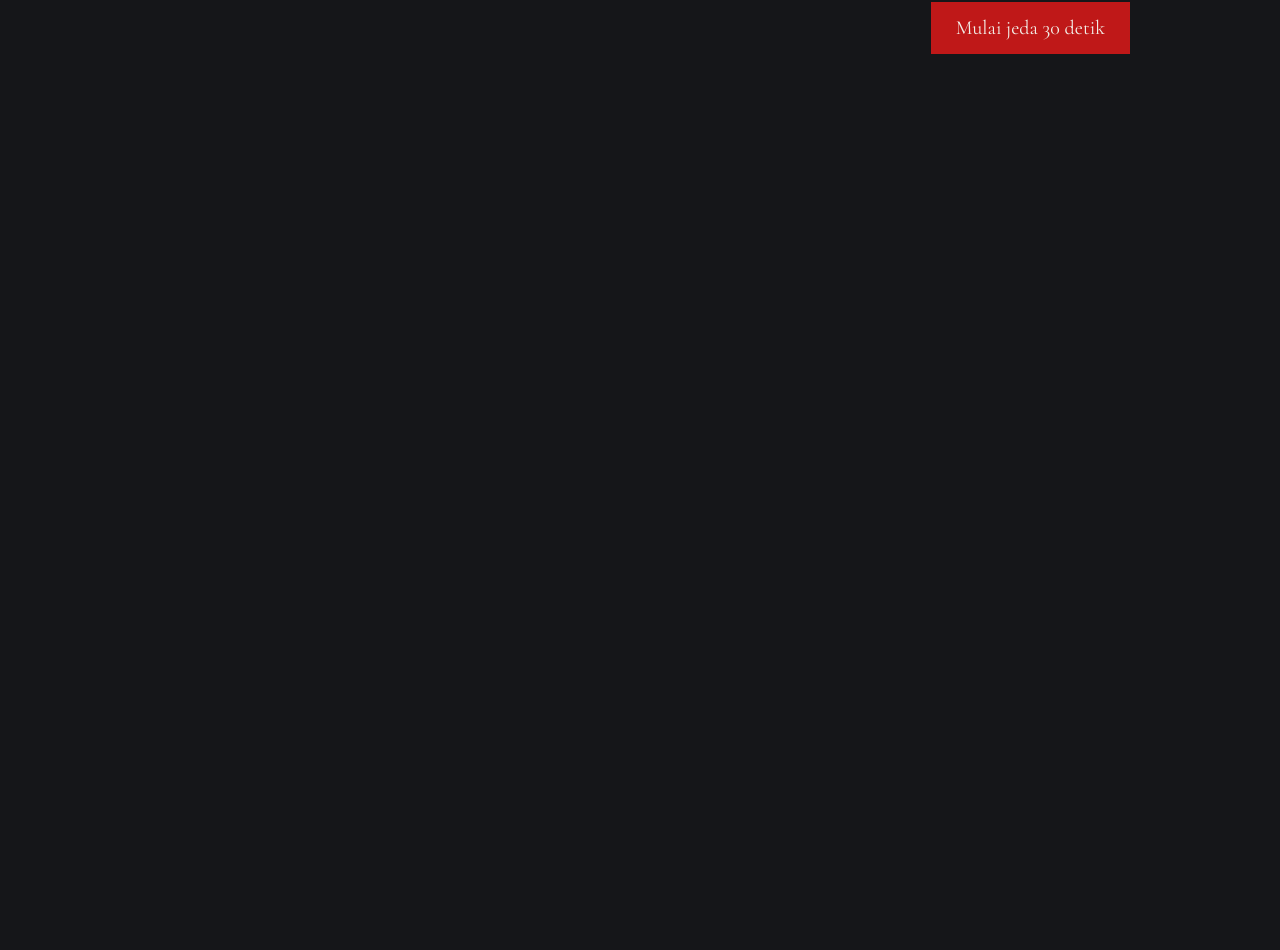
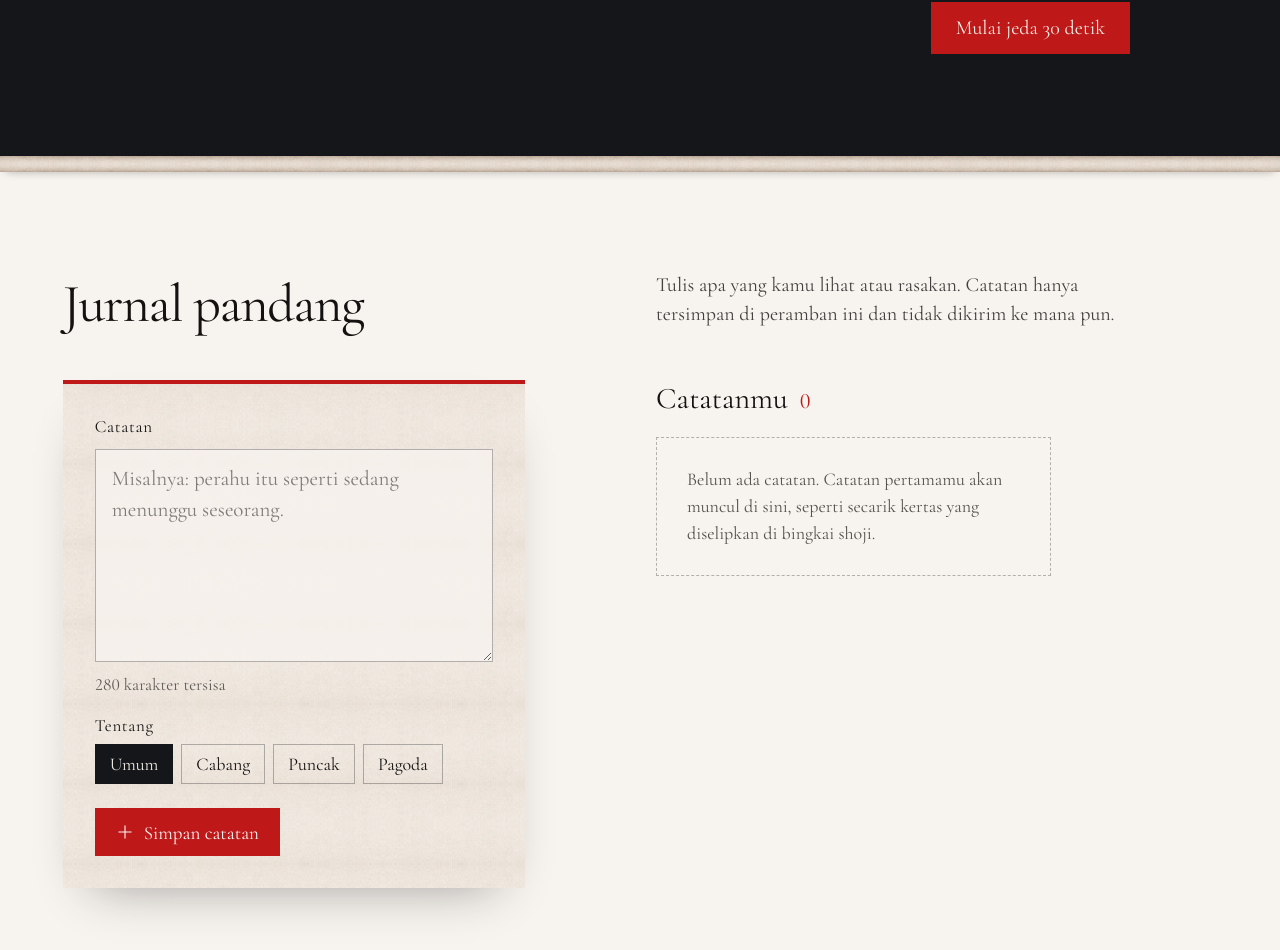
Before and after one commit to Fabverse0/Sakura, a React (Vite) app: page / in a window 1280 px wide. Shown: the part 6382-7332 px from the top of the page. Before the commit the page ends 6538 px from the top, so only its background shows below. Built offline with nearby package versions, Linux system fonts and the light colour scheme; a web font is replaced by a local one.

Commit message:
feat(journal): note form with counter and focus tag, list with empty state

```diff
--- a/src/App.jsx
+++ b/src/App.jsx
@@ -3,6 +3,7 @@ import { useViewTransition } from "./hooks/useViewTransition.js";
 import { sections } from "./data/sections.js";
 import { useActiveSection } from "./hooks/useActiveSection.js";
 import { Haiku } from "./sections/Haiku.jsx";
+import { Journal } from "./sections/Journal.jsx";
 import { Lens } from "./sections/Lens.jsx";
 import { NavPanel } from "./sections/NavPanel.jsx";
 import { Seasons } from "./sections/Seasons.jsx";
@@ -73,6 +74,8 @@ export default function App() {
       <Palette />
 
       <PauseExperience pause={pause} />
+
+      <Journal activeView={activeView} />
     </>
   );
 }
--- /dev/null
+++ b/src/sections/Journal.jsx
@@ -0,0 +1,140 @@
+import { useId, useState } from "react";
+import { Icon } from "../components/Icon.jsx";
+import { useLocalStorage } from "../hooks/useLocalStorage.js";
+import {
+  addNote,
+  createNote,
+  formatNoteDate,
+  isNoteList,
+  journalKey,
+  maxNoteLength,
+  noteTags,
+  validateNoteText,
+} from "../lib/journal.js";
+
+/**
+ * Jurnal Pandang: private notes kept only in this browser.
+ */
+export function Journal({ activeView }) {
+  const [notes, setNotes] = useLocalStorage(journalKey, [], isNoteList);
+  const [text, setText] = useState("");
+  const [tag, setTag] = useState(() =>
+    noteTags.some((item) => item.id === activeView) ? activeView : "umum",
+  );
+  const [error, setError] = useState(null);
+  const ids = useId();
+  const remaining = maxNoteLength - text.length;
+
+  function handleSubmit(event) {
+    event.preventDefault();
+    const problem = validateNoteText(text);
+    if (problem) {
+      setError(problem);
+      return;
+    }
+    setNotes((current) => addNote(current, createNote(text, tag)));
+    setText("");
+    setError(null);
+  }
+
+  return (
+    <section className="room room--ivory journal" id="jurnal" aria-labelledby="journal-title">
+      <div className="room__inner">
+        <div className="room__head">
+          <h2 className="room__title" id="journal-title">
+            Jurnal pandang
+          </h2>
+          <p className="room__lead">
+            Tulis apa yang kamu lihat atau rasakan. Catatan hanya tersimpan di peramban ini dan
+            tidak dikirim ke mana pun.
+          </p>
+        </div>
+
+        <div className="journal__layout">
+          <form className="journal__form" onSubmit={handleSubmit} noValidate>
+            <label className="journal__label" htmlFor={`${ids}-text`}>
+              Catatan
+            </label>
+            <textarea
+              className="journal__input"
+              id={`${ids}-text`}
+              rows={6}
+              maxLength={maxNoteLength}
+              value={text}
+              placeholder="Misalnya: perahu itu seperti sedang menunggu seseorang."
+              aria-describedby={`${ids}-count${error ? ` ${ids}-error` : ""}`}
+              aria-invalid={error ? true : undefined}
+              onChange={(event) => {
+                setText(event.target.value);
+                if (error) setError(null);
+              }}
+            />
+            <div className="journal__meta">
+              <span
+                className="journal__count"
+                id={`${ids}-count`}
+                data-low={remaining <= 20}
+              >
+                {remaining} karakter tersisa
+              </span>
+              {error && (
+                <span className="journal__error" id={`${ids}-error`} role="alert">
+                  {error}
+                </span>
+              )}
+            </div>
+
+            <fieldset className="journal__tags">
+              <legend className="journal__label">Tentang</legend>
+              {noteTags.map((item) => (
+                <label className="journal__tag" key={item.id}>
+                  <input
+                    type="radio"
+                    name={`${ids}-tag`}
+                    value={item.id}
+                    checked={tag === item.id}
+                    onChange={() => setTag(item.id)}
+                  />
+                  <span>{item.label}</span>
+                </label>
+              ))}
+            </fieldset>
+
+            <button className="room-button journal__submit" type="submit">
+              <Icon name="plus" size={18} />
+              Simpan catatan
+            </button>
+          </form>
+
+          <div className="journal__notes">
+            <h3 className="journal__notes-title">
+              Catatanmu <span className="journal__notes-count">{notes.length}</span>
+            </h3>
+            {notes.length === 0 ? (
+              <p className="journal__empty">
+                Belum ada catatan. Catatan pertamamu akan muncul di sini, seperti secarik kertas
+                yang diselipkan di bingkai shoji.
+              </p>
+            ) : (
+              <ol className="journal__list">
+                {notes.map((note) => (
+                  <li className="journal__slip" key={note.id}>
+                    <p className="journal__text">{note.text}</p>
+                    <p className="journal__info">
+                      <span className="journal__tag-label">
+                        {noteTags.find((item) => item.id === note.tag)?.label}
+                      </span>
+                      <time dateTime={new Date(note.createdAt).toISOString()}>
+                        {formatNoteDate(note.createdAt)}
+                      </time>
+                    </p>
+                  </li>
+                ))}
+              </ol>
+            )}
+          </div>
+        </div>
+      </div>
+    </section>
+  );
+}
--- a/src/styles/index.css
+++ b/src/styles/index.css
@@ -10,6 +10,7 @@
 @import "./haiku.css";
 @import "./seasons.css";
 @import "./palette.css";
+@import "./journal.css";
 @import "./focus.css";
 @import "./transitions.css";
 @import "./doors.css";
--- /dev/null
+++ b/src/styles/journal.css
@@ -0,0 +1,225 @@
+.journal__layout {
+  display: grid;
+  grid-template-columns: repeat(12, minmax(0, 1fr));
+  align-items: start;
+  gap: 32px;
+}
+
+.journal__form {
+  position: sticky;
+  top: 96px;
+  display: grid;
+  grid-column: 1 / span 5;
+  gap: 12px;
+  padding: 32px;
+  border-top: 4px solid var(--maple);
+  background-color: var(--paper);
+  background-image: url("../../assets/plates/shoji-paper.png");
+  background-size: 320px 80px;
+  box-shadow: 0 24px 50px -30px rgb(21 22 25 / 45%);
+}
+
+.journal__label {
+  padding: 0;
+  font-family: "Cormorant Garamond", Georgia, serif;
+  font-size: var(--type-label);
+  font-weight: 600;
+  letter-spacing: 0.04em;
+}
+
+.journal__input {
+  width: 100%;
+  min-height: 160px;
+  padding: 14px 16px;
+  border: 1px solid color-mix(in srgb, var(--ink) 30%, transparent);
+  background: color-mix(in srgb, var(--paper-50) 85%, transparent);
+  color: var(--text-ink);
+  caret-color: var(--maple);
+  font-family: "Cormorant Garamond", Georgia, serif;
+  font-size: 21px;
+  line-height: 1.45;
+  resize: vertical;
+  transition: border-color var(--dur-feedback) ease;
+}
+
+.journal__input::placeholder {
+  color: color-mix(in srgb, var(--text-ink) 52%, transparent);
+  font-style: italic;
+}
+
+.journal__input:hover {
+  border-color: color-mix(in srgb, var(--ink) 55%, transparent);
+}
+
+.journal__input:focus-visible {
+  border-color: var(--maple);
+  outline-offset: 2px;
+}
+
+.journal__input[aria-invalid="true"] {
+  border-color: var(--maple);
+}
+
+.journal__meta {
+  display: flex;
+  flex-wrap: wrap;
+  justify-content: space-between;
+  gap: 8px 16px;
+  font-family: "Cormorant Garamond", Georgia, serif;
+  font-size: var(--type-label);
+}
+
+.journal__count {
+  color: color-mix(in srgb, var(--text-ink) 66%, transparent);
+  font-variant-numeric: lining-nums tabular-nums;
+}
+
+.journal__count[data-low="true"] {
+  color: var(--maple);
+  font-weight: 600;
+}
+
+.journal__error {
+  color: var(--maple-deep);
+  font-weight: 600;
+}
+
+.journal__tags {
+  display: flex;
+  flex-wrap: wrap;
+  gap: 8px;
+  margin: 8px 0 4px;
+  padding: 0;
+  border: 0;
+}
+
+.journal__tags legend {
+  margin-bottom: 8px;
+}
+
+.journal__tag {
+  position: relative;
+  cursor: pointer;
+}
+
+.journal__tag input {
+  position: absolute;
+  opacity: 0;
+}
+
+.journal__tag span {
+  display: inline-flex;
+  min-height: 40px;
+  align-items: center;
+  padding: 0 14px;
+  border: 1px solid color-mix(in srgb, var(--ink) 30%, transparent);
+  font-family: "Cormorant Garamond", Georgia, serif;
+  font-size: 18px;
+  font-weight: 600;
+  transition:
+    background-color var(--dur-feedback) ease,
+    border-color var(--dur-feedback) ease,
+    color var(--dur-feedback) ease;
+}
+
+.journal__tag:hover span {
+  border-color: var(--maple);
+}
+
+.journal__tag input:checked + span {
+  border-color: var(--ink);
+  background: var(--ink);
+  color: var(--ivory);
+}
+
+.journal__tag input:focus-visible + span {
+  outline: 2px solid var(--maple-hover);
+  outline-offset: 3px;
+}
+
+.journal__submit {
+  justify-self: start;
+  margin-top: 8px;
+}
+
+.journal__notes {
+  grid-column: 7 / span 6;
+}
+
+.journal__notes-title {
+  display: flex;
+  align-items: baseline;
+  gap: 12px;
+  margin: 0 0 20px;
+  font-family: "Cormorant Garamond", Georgia, serif;
+  font-size: 30px;
+  font-weight: 600;
+}
+
+.journal__notes-count {
+  color: var(--maple);
+  font-size: 22px;
+  font-variant-numeric: lining-nums tabular-nums;
+}
+
+.journal__empty {
+  max-width: 46ch;
+  margin: 0;
+  padding: 28px 30px;
+  border: 1px dashed color-mix(in srgb, var(--ink) 30%, transparent);
+  color: color-mix(in srgb, var(--text-ink) 72%, transparent);
+  font-family: "Cormorant Garamond", Georgia, serif;
+  font-size: var(--type-body);
+  font-style: italic;
+  line-height: 1.5;
+}
+
+.journal__list {
+  display: grid;
+  gap: 14px;
+  margin: 0;
+  padding: 0;
+  list-style: none;
+}
+
+.journal__slip {
+  position: relative;
+  padding: 22px 24px 18px;
+  background: var(--paper);
+  box-shadow: 0 14px 30px -22px rgb(21 22 25 / 50%);
+}
+
+.journal__text {
+  margin: 0;
+  font-family: "Cormorant Garamond", Georgia, serif;
+  font-size: 22px;
+  line-height: 1.4;
+  overflow-wrap: anywhere;
+  white-space: pre-line;
+}
+
+.journal__info {
+  display: flex;
+  flex-wrap: wrap;
+  align-items: center;
+  gap: 12px;
+  margin: 12px 0 0;
+  color: color-mix(in srgb, var(--text-ink) 66%, transparent);
+  font-family: "Cormorant Garamond", Georgia, serif;
+  font-size: 16px;
+}
+
+.journal__tag-label {
+  padding: 2px 8px;
+  background: var(--ink);
+  color: var(--ivory);
+  font-weight: 600;
+}
+
+@media (max-width: 1100px) {
+  .journal__form,
+  .journal__notes {
+    position: static;
+    grid-column: 1 / -1;
+  }
+}
```
